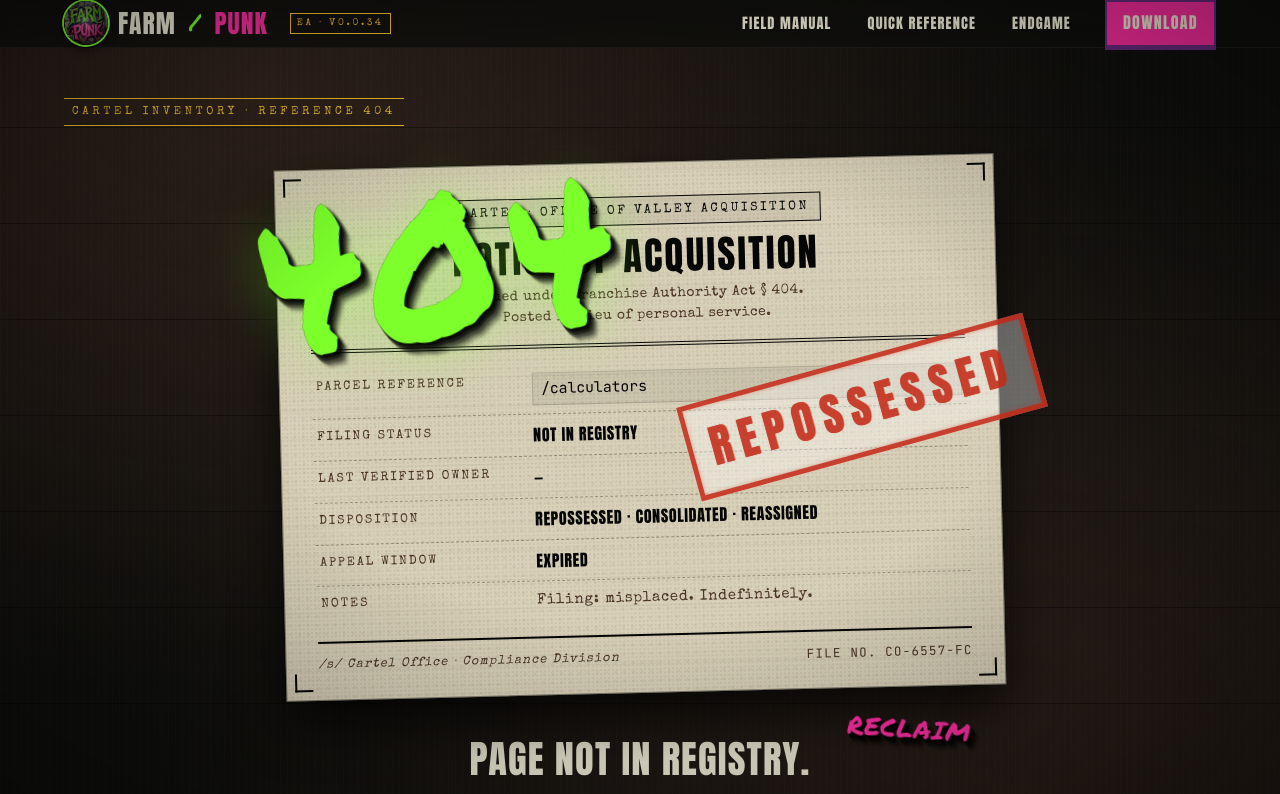
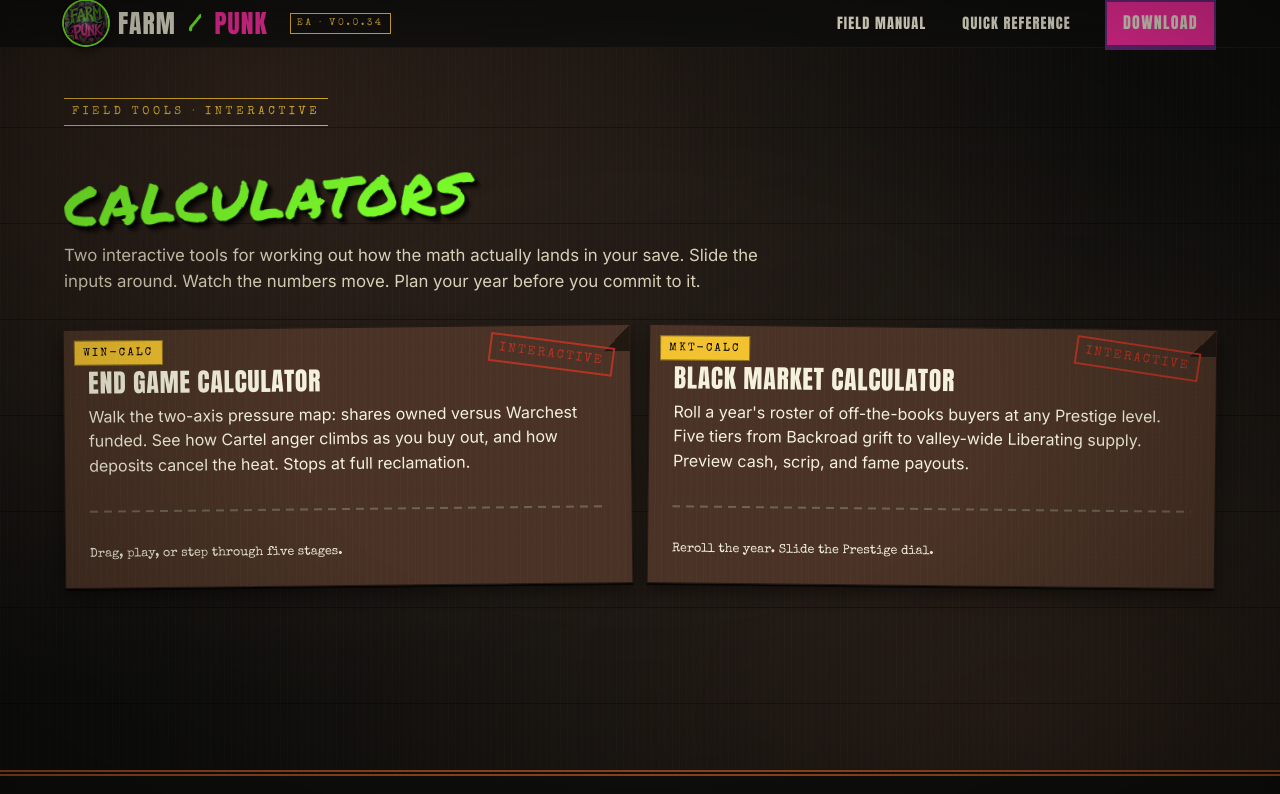
Before and after one commit to rwsp/farmpunkmarketingsite, a React (Vite) app: page /calculators in a window 1280 px wide. Shown: the top 794 px of the page. Built offline with nearby package versions, Linux system fonts and the light colour scheme.

Commit message:
calculators

```diff
--- a/src/App.tsx
+++ b/src/App.tsx
@@ -10,6 +10,7 @@
 import { QuickReference } from './pages/QuickReference';
 import { Endgame } from './pages/Endgame';
 import { BlackMarkets } from './pages/BlackMarkets';
+import { Calculators } from './pages/Calculators';
 import { ConsoleCommands } from './pages/ConsoleCommands';
 import { EarlyAccess } from './pages/EarlyAccess';
 import { Install } from './pages/Install';
@@ -54,6 +55,7 @@
         <Route path="/field-manual/cartel-attacks" element={<CartelAttacksPage />} />
         <Route path="/field-manual/:slug" element={<MechanicPage />} />
         <Route path="/quick-reference" element={<QuickReference />} />
+        <Route path="/calculators" element={<Calculators />} />
         <Route path="/endgame" element={<Endgame />} />
         <Route path="/black-markets" element={<BlackMarkets />} />
         <Route path="/console" element={<ConsoleCommands />} />
--- a/src/components/layout/Footer.tsx
+++ b/src/components/layout/Footer.tsx
@@ -26,7 +26,7 @@
             <h4>The Fight</h4>
             <ul>
               <li><a href="/quick-reference">Quick Reference</a></li>
-              <li><a href="/endgame">Reclamation Sequence</a></li>
+              <li><a href="/calculators">Calculators</a></li>
             </ul>
           </div>
           <div>
--- a/src/components/layout/Nav.tsx
+++ b/src/components/layout/Nav.tsx
@@ -6,7 +6,6 @@
 const LINKS = [
   { to: '/field-manual', label: 'Field Manual' },
   { to: '/quick-reference', label: 'Quick Reference' },
-  { to: '/endgame', label: 'Endgame' },
 ];
 
 export function Nav() {
--- a/src/data/mechanics.ts
+++ b/src/data/mechanics.ts
@@ -514,21 +514,6 @@
       { slug: 'mandatory-financing', note: 'Loan Rate Hike adds +3% to new loans for the active year.' },
       { slug: 'valley-liberation', note: 'Owning all 100 shares with no Warchest = peak harassment.' }
     ]
-  },
-  {
-    slug: 'black-markets',
-    category: 'Resistance',
-    title: 'Black Markets',
-    oneLiner: "Black Markets are off-the-books crop orders from private buyers who know the Cartel is not the only game in the valley. They reroll every March across five tiers, paying cash, scrip, and Prestige at once — and the more famous you become, the better the buyers willing to risk dealing with you.",
-    status: 'live',
-    href: '/black-markets',
-    version: VERSION,
-    related: [
-      { slug: 'crop-mastery', note: 'Higher tier markets gate on per-crop mastery levels.' },
-      { slug: 'farmer-prestige', note: 'Higher tier markets gate on Prestige. Completions also pay prestige fame.' },
-      { slug: 'crop-licensing', note: 'License penalty applies to ALL sales — including Black Market deliveries.' },
-      { slug: 'wallet-scrip', note: 'Completions pay scrip in addition to cash and fame.' }
-    ]
   }
 ];
 
@@ -536,6 +521,17 @@
 export const STUBS: CatalogEntry[] = [
   // RPG & Progression
   // Resistance
+  {
+    slug: 'black-markets', category: 'Resistance', title: 'Black Markets',
+    oneLiner: "Black Markets are off-the-books crop orders from private buyers who know the Cartel is not the only game in the valley. They reroll every March across five tiers, paying cash, scrip, and Prestige at once — and the more famous you become, the better the buyers willing to risk dealing with you.",
+    status: 'pending', version: VERSION,
+    related: [
+      { slug: 'crop-mastery', note: 'Higher tier markets gate on per-crop mastery levels.' },
+      { slug: 'farmer-prestige', note: 'Higher tier markets gate on Prestige. Completions also pay prestige fame.' },
+      { slug: 'crop-licensing', note: 'License penalty applies to ALL sales — including Black Market deliveries.' },
+      { slug: 'wallet-scrip', note: 'Completions pay scrip in addition to cash and fame.' }
+    ]
+  },
   {
     slug: 'shares', category: 'Resistance', title: 'Shares',
     oneLiner: "The Cartel starts every run holding 100 shares of your farm, and buying them back with scrip is how you claw your family’s future out of their ledger. Every share weakens their control and makes them angrier, so keep the Reclamation Warchest funded before they turn your ownership push into a war.",
--- /dev/null
+++ b/src/pages/Calculators.tsx
@@ -0,0 +1,58 @@
+import { Link } from 'react-router-dom';
+import { GraffitiTag } from '../components/ui/GraffitiTag';
+import { DossierCard } from '../components/ui/Card';
+import './info-page.css';
+
+export function Calculators() {
+  return (
+    <article className="fp-info">
+      <header className="fp-info__head">
+        <div className="fp-content">
+          <span className="fp-eyebrow">Field Tools · Interactive</span>
+          <h1>
+            <GraffitiTag color="acid" rotate={-2} size="md">CALCULATORS</GraffitiTag>
+          </h1>
+          <p className="fp-info__lede">
+            Two interactive tools for working out how the math actually lands
+            in your save. Slide the inputs around. Watch the numbers move.
+            Plan your year before you commit to it.
+          </p>
+        </div>
+      </header>
+
+      <div className="fp-content fp-info__body">
+        <div className="fp-features-grid">
+          <Link to="/endgame" className="fp-fm__link">
+            <DossierCard badge="WIN-CALC" stamp="INTERACTIVE" tilt={-0.6}>
+              <h3>End Game Calculator</h3>
+              <p>
+                Walk the two-axis pressure map: shares owned versus Warchest
+                funded. See how Cartel anger climbs as you buy out, and how
+                deposits cancel the heat. Stops at full reclamation.
+              </p>
+              <hr className="fp-rule" />
+              <p className="fp-stamp" style={{ fontSize: '0.78rem', margin: 0 }}>
+                Drag, play, or step through five stages.
+              </p>
+            </DossierCard>
+          </Link>
+
+          <Link to="/black-markets" className="fp-fm__link">
+            <DossierCard badge="MKT-CALC" stamp="INTERACTIVE" tilt={0.6}>
+              <h3>Black Market Calculator</h3>
+              <p>
+                Roll a year's roster of off-the-books buyers at any Prestige
+                level. Five tiers from Backroad grift to valley-wide
+                Liberating supply. Preview cash, scrip, and fame payouts.
+              </p>
+              <hr className="fp-rule" />
+              <p className="fp-stamp" style={{ fontSize: '0.78rem', margin: 0 }}>
+                Reroll the year. Slide the Prestige dial.
+              </p>
+            </DossierCard>
+          </Link>
+        </div>
+      </div>
+    </article>
+  );
+}
--- a/src/pages/Home.tsx
+++ b/src/pages/Home.tsx
@@ -117,7 +117,6 @@
               <div className="fp-hero__ctas">
                 <Button to="/field-manual" variant="primary">Field Manual</Button>
                 <Button to="/quick-reference" variant="ghost">Quick Reference</Button>
-                <Button to="/endgame" variant="rebel">Reclamation Sequence</Button>
                 <Button href="https://www.farming-simulator.com/mods.php" variant="rust">
                   ModHub ↗
                 </Button>
--- a/src/pages/NotFound.tsx
+++ b/src/pages/NotFound.tsx
@@ -107,7 +107,7 @@
             <Button to="/" variant="primary">Return to base</Button>
             <Button to="/field-manual" variant="rebel">Open Field Manual</Button>
             <Button to="/quick-reference" variant="ghost">Quick Reference</Button>
-            <Button to="/endgame" variant="rust">Reclamation Sequence</Button>
+            <Button to="/calculators" variant="rust">Calculators</Button>
           </div>
           <p className="fp-404__legal">
             <Link to="/console">Or browse every console command</Link>{' '}
```
Also changed, not shown: 1 other file (tests, documents, lock files or other folders).
